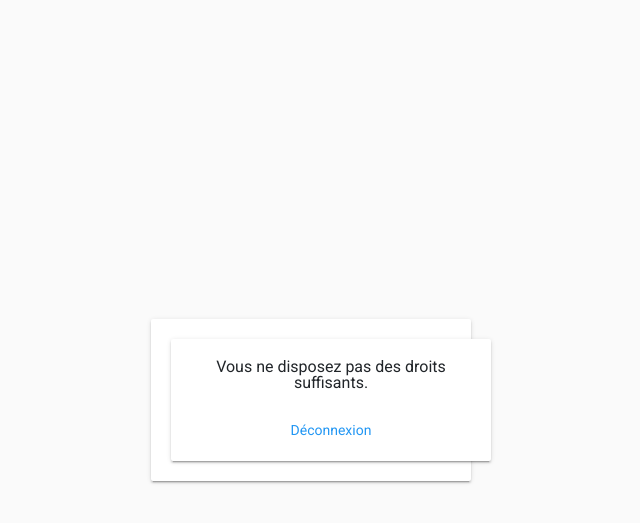
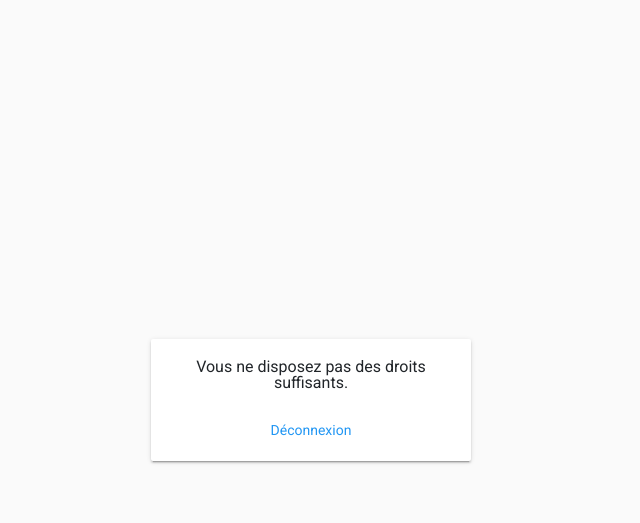
Before and after one commit to c4software/cso, a Flask app: page /admin/login in a window 1280 px wide. Shown: the top 523 px of the page, without its empty margins (329-969 px from the left). Run offline with Flask 2, Linux system fonts and the light colour scheme.

Commit message:
Remove extra dom element since the main template rewrite

```diff
--- a/modules/csoGestion/templates/notAuthorized.html
+++ b/modules/csoGestion/templates/notAuthorized.html
@@ -1,11 +1,7 @@
 {% extends "layout.html" %}
 
 {% block body %}
-<div class="card" style="width: 20rem;margin:auto">
-	<div class="card-body text-center">
-		<label>Vous ne disposez pas des droits suffisants.</label>
-		<br><br>
-		<a href="http://127.0.0.1:5000/logout?next=http://127.0.0.1:5000/admin/logout">D&eacute;connexion</a>
-	</div>
-</div>
+	<label>Vous ne disposez pas des droits suffisants.</label>
+	<br><br>
+	<a href="http://127.0.0.1:5000/logout?next=http://127.0.0.1:5000/admin/logout">D&eacute;connexion</a>
 {% endblock %}
```
